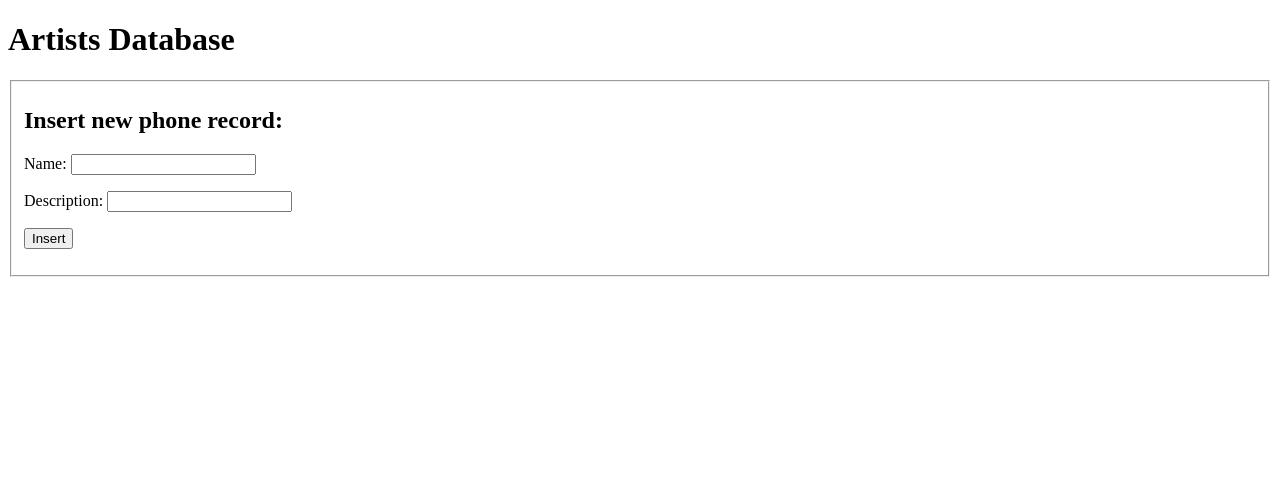
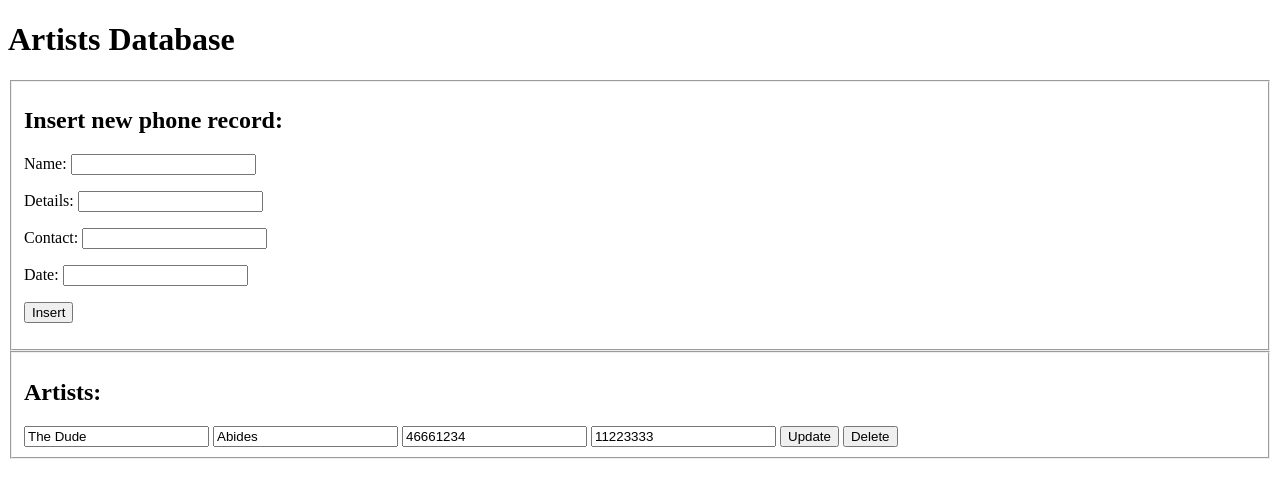
Before and after one commit to cedricfeist/14062010MajorAssessment, a PHP site: page /artists.php in a window 1280 px wide. Shown: the top 498 px of the page. Run offline with PHP 8.4, Linux system fonts and the light colour scheme; data comes from the database, SQL or seed files in the repository; a stand-in replaces the project's code that opens the database connection.

Commit message:
Start on the db

```diff
--- a/artists.php
+++ b/artists.php
@@ -1,5 +1,5 @@
 <?php
-include("dbconnect.php");
+include("artistsconnect.php");
 ?>
 
 <!doctype html>
@@ -20,8 +20,16 @@ include("dbconnect.php");
                     <input type="text" name="name" id="name">
                 </p>
                 <p>
-            <label for="description">Description: </label>
+                    <label for="description">Details: </label>
                     <input type="text" name="description" id="description">
+                </p>
+                <p>
+                    <label for="description">Contact: </label>
+                    <input type="text" name="contact" id="contact">
+                </p>
+                <p>
+                    <label for="description">Date: </label>
+                    <input type="text" name="date" id="date">
                 </p>
                 <p>
                     <input type="submit" name="submit" id="submit" value="Insert">
@@ -29,31 +37,30 @@ include("dbconnect.php");
             </fieldset>
         </form>
 
+        <fieldset>
+            <h2>Artists: </h2>
+
+            <?php
+$sql = "SELECT * FROM artists";
+foreach ($dbh -> query($sql) as $row) {
+            ?>
+            <form  id="delete" name="delete" method="post" action="processartists.php">
+                <?php
+    echo"<input type='text' name'name' value='$row[name]' />
+        <input type='text' name='details' value='$row[details]'/>
+        <input type='text' name='contact' value='$row[contact]'/>
+        <input type='text' name='date' value='$row[date]'/>\n";
+                ?>
+                <input type="submit" name="submit" value="Update" />
+                <input type="submit" name="submit" value="Delete" class="delete">
+            </form>
+            <?php
+}
+echo "</fieldset> \n";
+$dbh = null;
+            ?>
 
 
             </body>
 
-
-
-
-
-
-
-
-
-
-
-
-
-
-
-
-
-
-
-
-
-
-
-
         </html>
--- a/artistsconnect.php
+++ b/artistsconnect.php
@@ -1,7 +1,6 @@
 <?php
 try {
-/* connect to SQLite database. It's good to have this in a separate file you can include in all pages that need DB access */
-    $dbh = new PDO("sqlite:artists.sqlite");
+    $dbh = new PDO("sqlite:artistrecords.sqlite");
 }
 catch(PDOException $e)
 {
```
Also changed, not shown: processartists.php (added, +55 -0 lines). Lines whose indentation alone changed are shown as unchanged.
